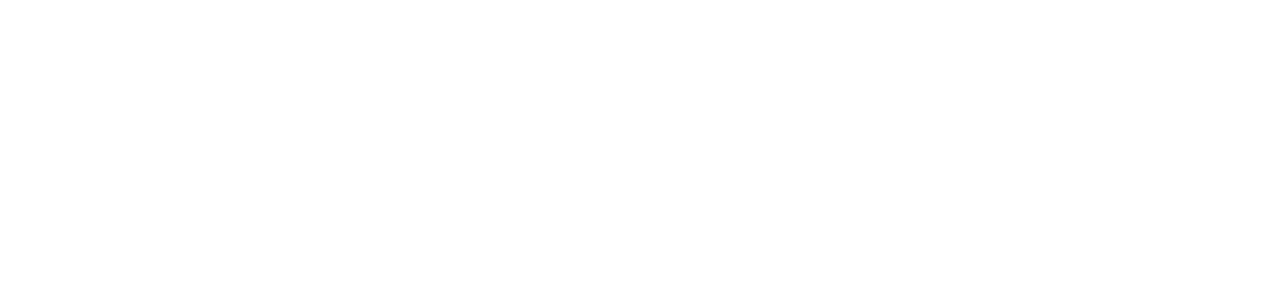
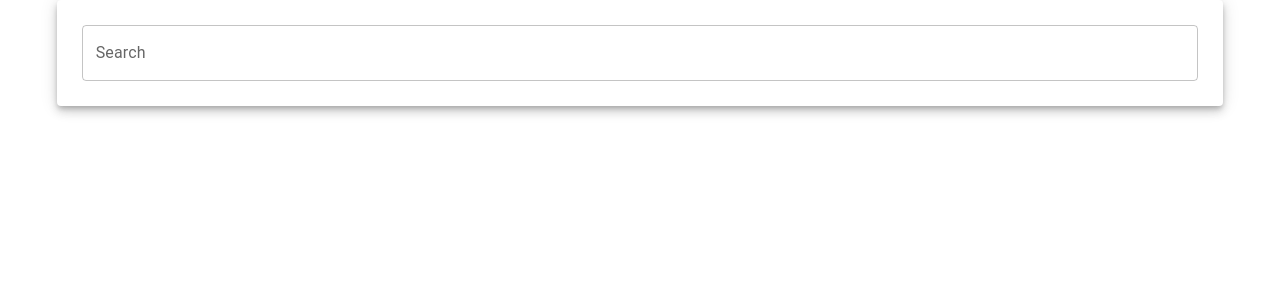
Before and after one commit to manish0208/Youtube-clone, a React (Create React App) app: page / in a window 1280 px wide. Shown: the top 300 px of the page. Built offline with nearby package versions, Linux system fonts and the light colour scheme.

Commit message:
setup SearchBar

```diff
--- a/src/App.js
+++ b/src/App.js
@@ -2,6 +2,7 @@
 import './App.css';
 import youtube from "./api/youtube";
 import { Grid } from '@mui/material';
+import SearchBar from './Components/SearchBar';
 
 function App() {
   return (
@@ -10,7 +11,8 @@
         <Grid item xs={11}>
           <Grid container spacing={10}>
             <Grid item xs={12}>
-              {/* {Searchbar} */}
+
+              <SearchBar onSubmit = {handleSubmit} />
             </Grid>
             <Grid item xs={8}>
               {/* {VideoDetail} */}
@@ -23,6 +25,18 @@
       </Grid>
     </div>
   );
+
+  async function handleSubmit(searchItem){
+    const response = await youtube.get("Search",{
+      params: {
+        part: "snippet",
+        maxResults: 5,
+        key: "AIzaSyCohufl5dSRo4hO8ssldzZasxfCzO8DsVw",
+        q: searchItem
+      }
+    });
+    console.log(response.data.items);
+  }
 }
 
 export default App;
--- a/src/Components/SearchBar.jsx
+++ b/src/Components/SearchBar.jsx
@@ -0,0 +1,34 @@
+
+import { useState } from "react";
+import { Paper, TextField } from "@mui/material";
+//import { defaultListboxReducer } from "@mui/base";
+
+
+const SearchBar = ({onSubmit}) => {
+    const [searchTerm, setSearchTerm] = useState("");
+
+    const handleChange = (event) => setSearchTerm(event.target.value);
+
+    const onKeyPress = (event) => {
+        if(event.key === 'Enter'){
+            onSubmit(searchTerm);
+        }
+    }
+    return (
+        <Paper elevation={6} style={{padding: "25px"}}>
+            <TextField
+                fullWidth
+                label = "Search"
+                value={searchTerm}
+                onChange={handleChange}
+                onKeyPress={onKeyPress}
+            />
+        </Paper>
+    )
+}
+
+
+export default SearchBar;
+
+
+// AIzaSyCohufl5dSRo4hO8ssldzZasxfCzO8DsVw
```
